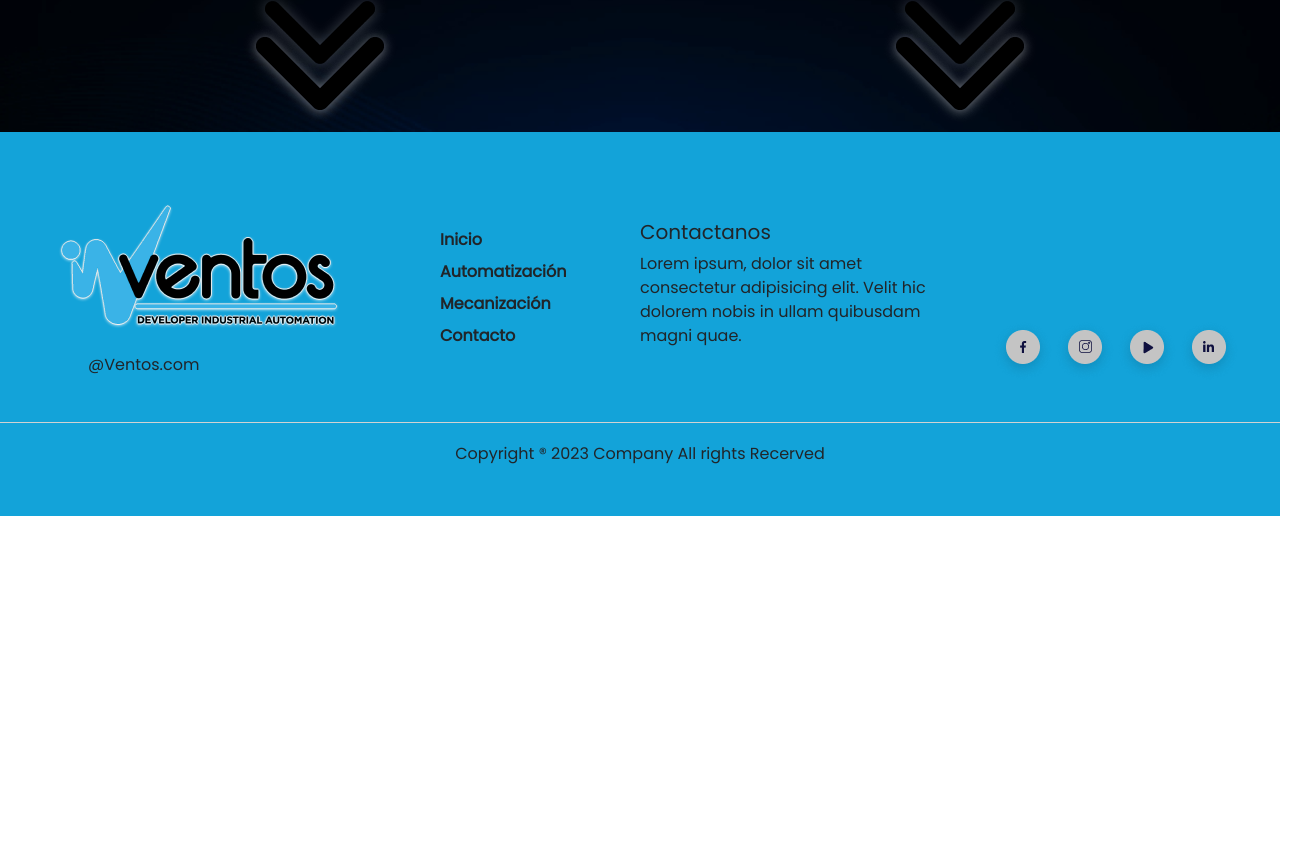
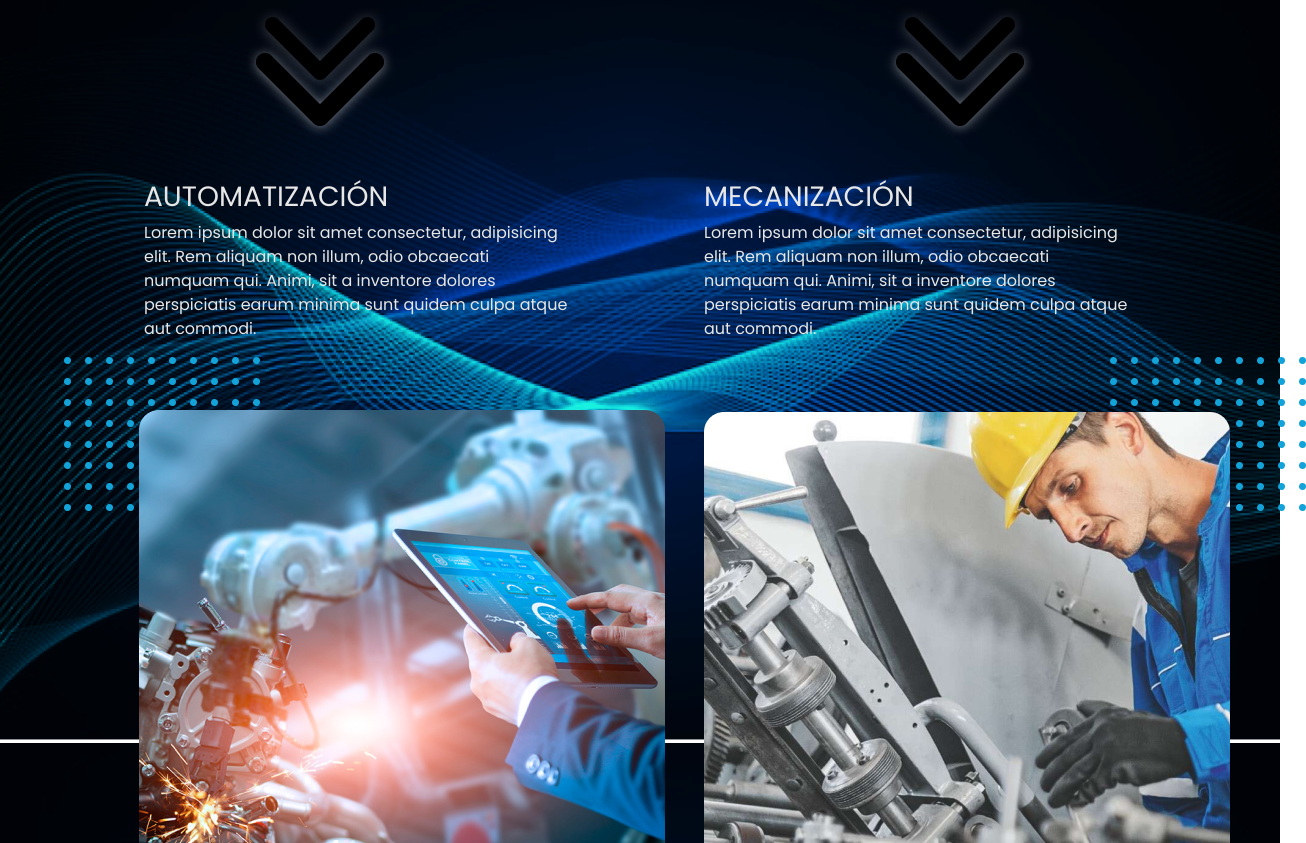
Before and after one commit to JuanBenega/prjVentos, a React (Create React App) app: page / in a window 1280 px wide. Shown: the part 857-1700 px from the top of the page, 1306 px wide, since content can reach past the window. Before the commit the page ends 1373 px from the top, so only its background shows below. Built offline with nearby package versions, Linux system fonts and the light colour scheme.

Commit message:
add content in land segments

```diff
--- a/src/components/Landing.jsx
+++ b/src/components/Landing.jsx
@@ -4,6 +4,8 @@ import landing1 from '../img/landing1.jpg'
 import landing2 from '../img/landing2.jpg'
 import landing3 from '../img/landing3.jpg'
 import arrow from '../img/landArrow.png'
+import autom from '../img/landAutom.png'
+import mecan from '../img/landMecan.png'
 
 
 const Landing = () => {
@@ -45,6 +47,22 @@ const Landing = () => {
                 <Image src={arrow} />
                 <Image src={arrow} />
             </div>
+            <div className="landArrow">
+                <div className="landSeg">
+                    <div className="landSegLeft">
+                        <h3>AUTOMATIZACIÓN</h3>
+                        <p>Lorem ipsum dolor sit amet consectetur, adipisicing elit. Rem aliquam non illum, odio obcaecati numquam qui. Animi, sit a inventore dolores perspiciatis earum minima sunt quidem culpa atque aut commodi.</p>
+                    </div>
+                    <Image src={autom} />
+                </div>
+                <div className="landSeg">
+                    <div className="landSegRight">
+                        <h3>MECANIZACIÓN</h3>
+                        <p>Lorem ipsum dolor sit amet consectetur, adipisicing elit. Rem aliquam non illum, odio obcaecati numquam qui. Animi, sit a inventore dolores perspiciatis earum minima sunt quidem culpa atque aut commodi.</p>
+                    </div>
+                    <Image src={mecan} />
+                </div>
+            </div>
         </div>
     )
 }
--- a/src/styles/components/_landing.scss
+++ b/src/styles/components/_landing.scss
@@ -42,5 +42,19 @@
         width: 100%;
         display: flex;
         justify-content: space-around;
+        margin: 1rem 0;
+    }
+
+    .landSeg {
+        width: 40%;
+        color: $colorWhite;
+
+        .landSegLeft {
+            padding-left: 5rem;
+        }
+
+        .landSegRight {
+            padding-right: 5rem;
+        }
     }
 }
```
Also changed, not shown: src/img/landAutom.png (added), src/img/landMecan.png (added).
